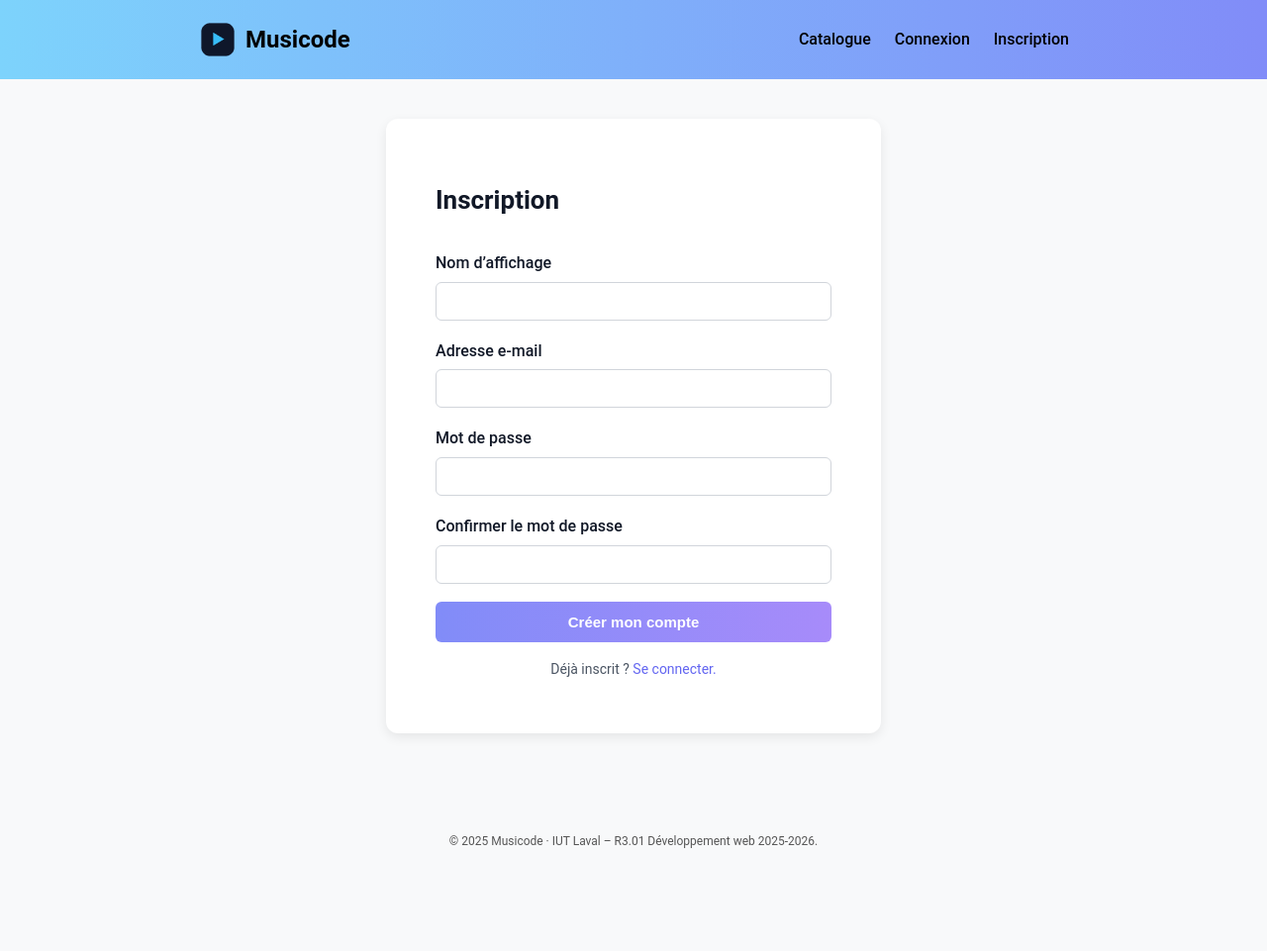
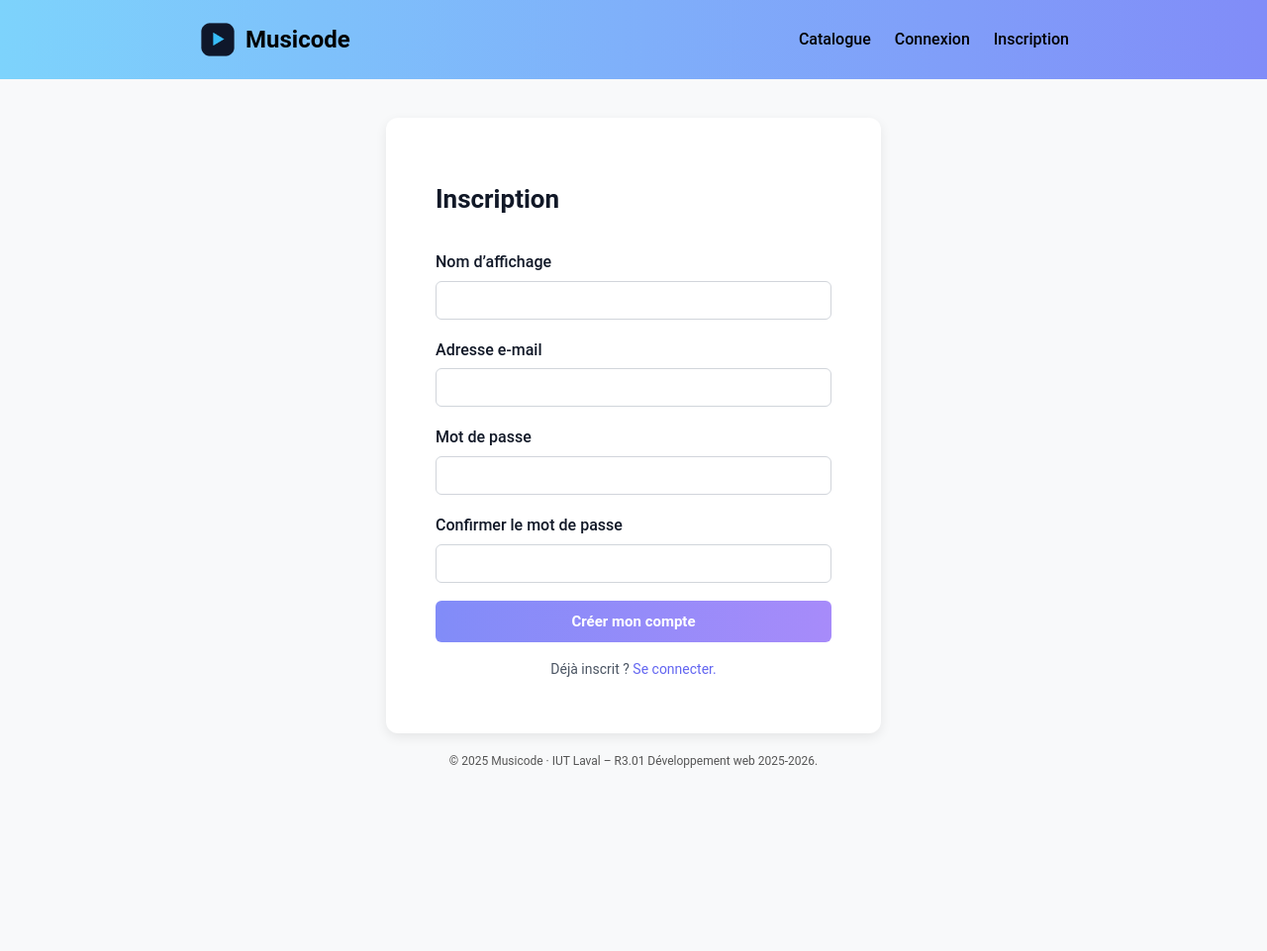
Before and after one commit to jaajjj/Musicode_td22_01, a PHP site: page /inscription in a window 1280 px wide. Shown: the whole page at 99% size. After the commit the page ends 776 px from the top, so only its background shows below. Run offline with PHP 8.4, Linux system fonts and the light colour scheme; data that the repository does not hold is empty.

Commit message:
correction footer

```diff
--- a/assets/css/style.css
+++ b/assets/css/style.css
@@ -1,9 +1,14 @@
+html, body {
+    height: 100%;
+}
 body {
     font-family: 'Roboto', sans-serif;
     margin: 0;
     padding: 0;
     background-color: #f8f9fa;
     line-height: 1.6;
+    display: flex;
+    flex-direction: column;
 }
 
 .container {
@@ -182,6 +187,7 @@ input:focus {
 
 /* --- Bouton du formulaire --- */
 .btn {
+    font-family: 'Roboto', sans-serif;
     width: 100%;
     padding: 12px;
     background: linear-gradient(90deg, #818CF8 0%, #A78BFA 100%);
@@ -217,5 +223,7 @@ input:focus {
 
 /* --- Harmonisation du footer pour cette page --- */
 footer {
+    margin-top: auto;
+    height: 20px;
     color: #555;
 }
```
